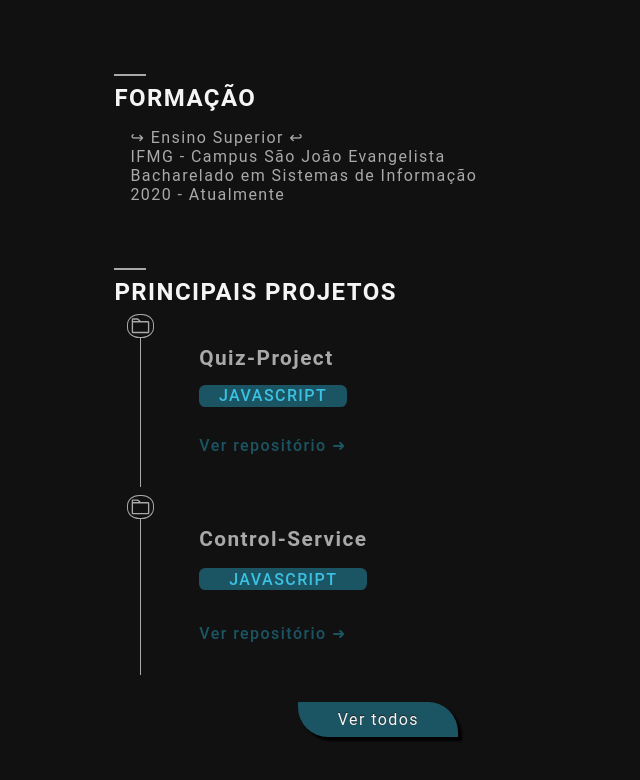
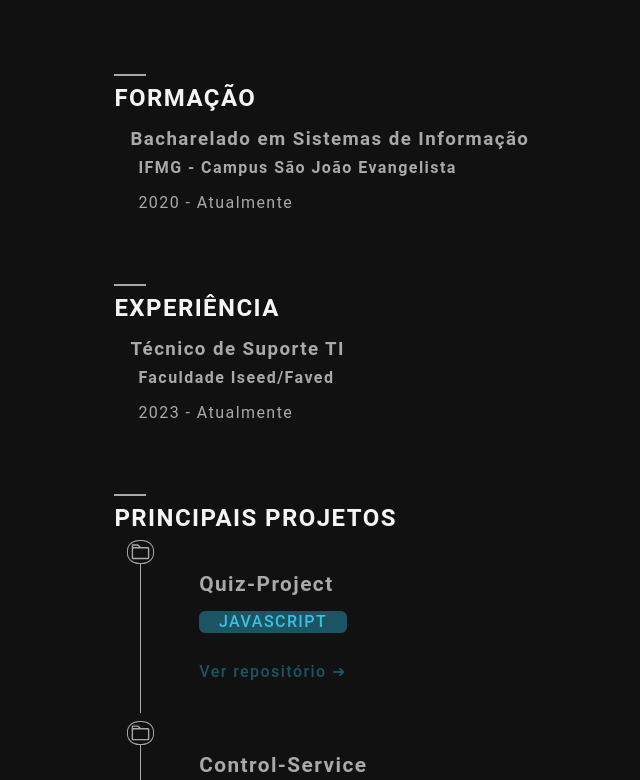
Before and after one commit to mateushen/Portfolio, a React (Vite) app: page / in a window 1280 px wide. Shown: the part 601-1381 px from the top of the page, without its empty margins (548-1188 px from the left). Built offline with nearby package versions, Linux system fonts and the light colour scheme.

Commit message:
Adição da seção experiência

```diff
--- a/src/components/experience/index.jsx
+++ b/src/components/experience/index.jsx
@@ -0,0 +1,15 @@
+import '../../global/style/style.scss';
+
+export default function Experience() {
+    return (
+        <div className="component-container">
+            <hr />
+            <h2 className="component-title">EXPERIÊNCIA</h2>
+            <p className="component-description">
+                <h3>Técnico de Suporte TI</h3>
+                <span className="description-local">Faculdade Iseed/Faved</span>
+                <span className="description-year">2023 - Atualmente</span>
+            </p>
+        </div>
+    )
+}
--- a/src/components/training/index.jsx
+++ b/src/components/training/index.jsx
@@ -6,10 +6,9 @@ export default function Training() {
             <hr />
             <h2 className="component-title">FORMAÇÃO</h2>
             <p className="component-description">
-                ↪ Ensino Superior ↩ <br />
-                IFMG - Campus São João Evangelista <br />
-                Bacharelado em Sistemas de Informação <br />
-                2020 - Atualmente
+                <h3>Bacharelado em Sistemas de Informação</h3>
+                <span className="description-local">IFMG - Campus São João Evangelista</span>
+                <span className="description-year">2020 - Atualmente</span>
             </p>
         </div>
     )
--- a/src/global/style/style.scss
+++ b/src/global/style/style.scss
@@ -20,6 +20,16 @@ hr {
     color: colors.$cinzaclaro;
     padding: 1rem;
     text-align: justify;
+    display: flex;
+    flex-direction: column;
+}
+
+.component-description span {
+    margin: 0.5rem;
+}
+
+.description-local {
+    font-weight: 600;
 }
 
 .technologies-container {
--- a/src/pages/home/index.jsx
+++ b/src/pages/home/index.jsx
@@ -5,6 +5,7 @@ import Social from '../../components/social';
 import Presentation from '../../components/presentation';
 import Technologies from '../../components/technologies';
 import Training from '../../components/training';
+import Experience from '../../components/experience';
 import BestProjects from '../../components/bestProjects';
 
 function Home() {
@@ -30,6 +31,7 @@ function Home() {
             <Presentation />
             <Technologies />
             <Training />
+            <Experience />
             <BestProjects />
           </div>
           <Footer />
```
Also changed, not shown: 1 other file (tests, documents, lock files or other folders). Lines whose indentation alone changed are shown as unchanged.
